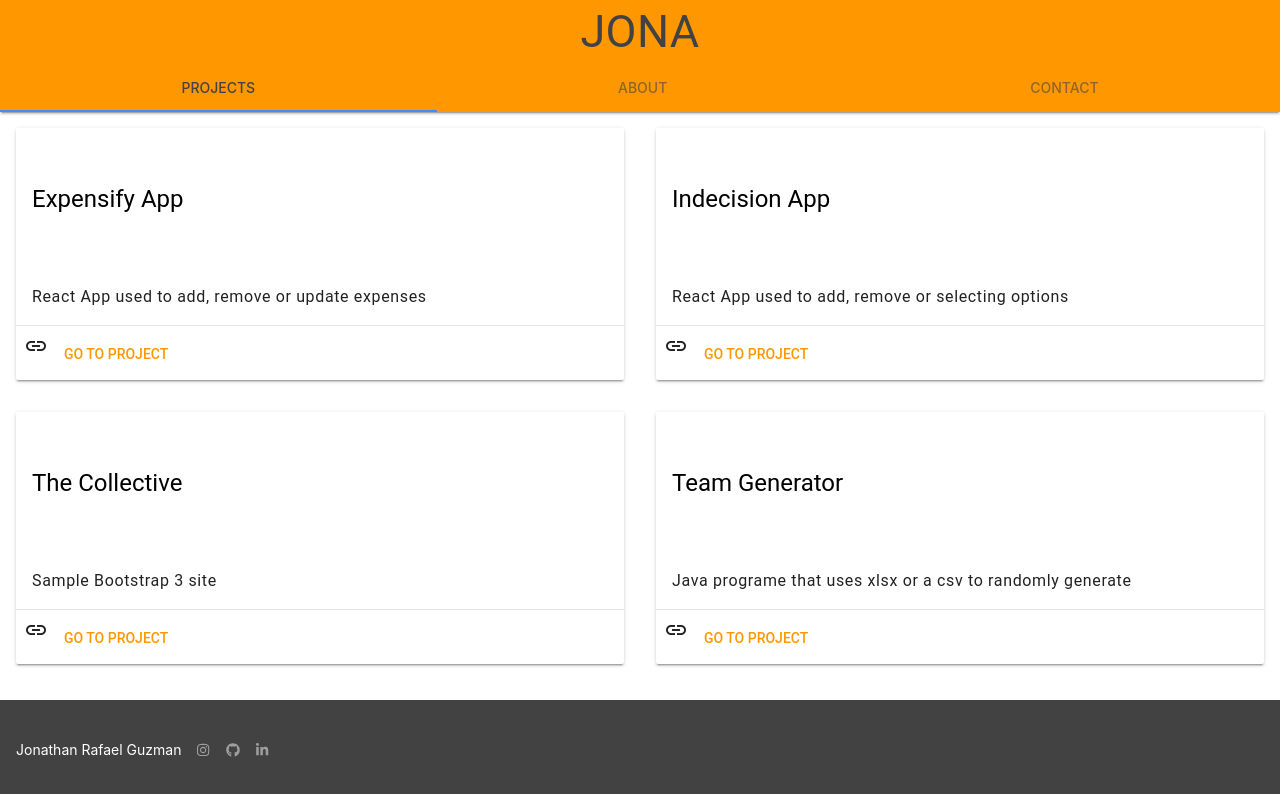
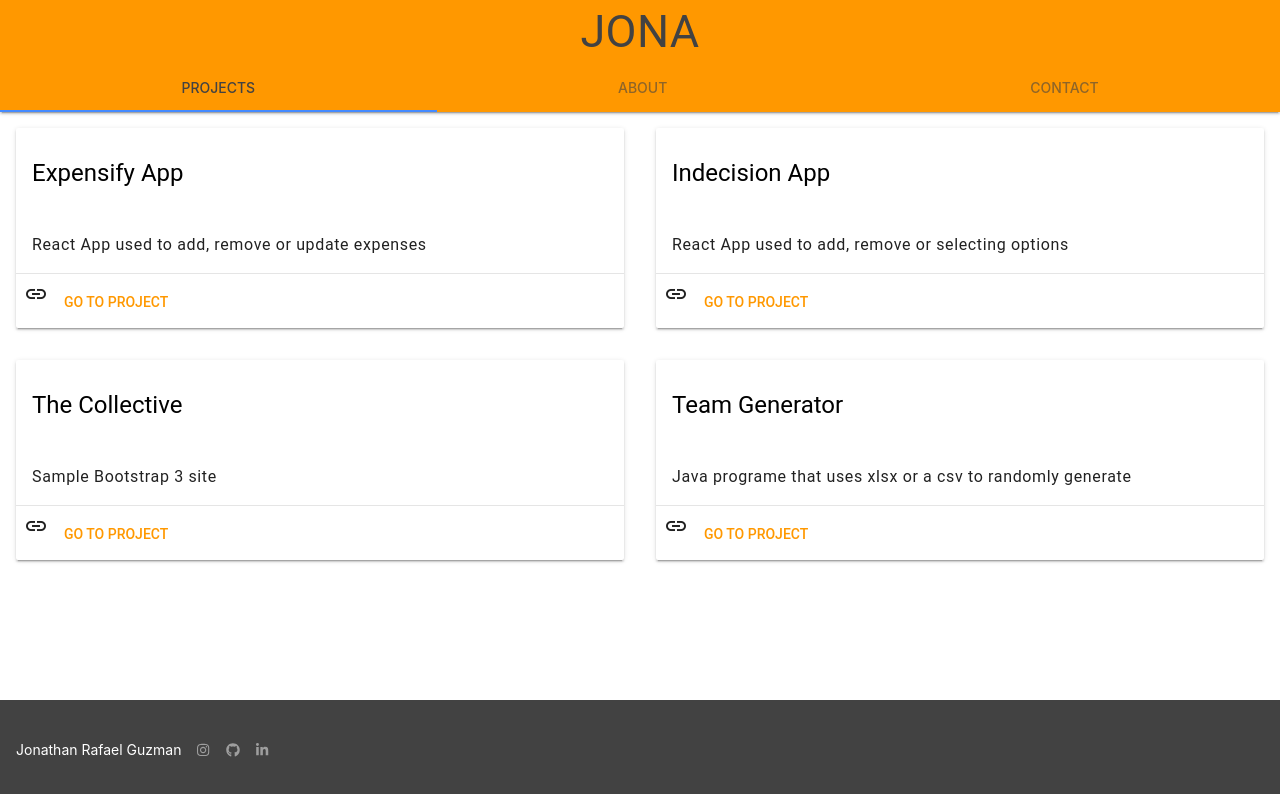
Before and after one commit to jonaSnow/my-portfolio, a React (Create React App) app: page / in a window 1280 px wide. Shown: the top 794 px of the page. Built offline with nearby package versions, Linux system fonts and the light colour scheme.

Commit message:
more refactoring

```diff
--- a/src/styles/components/_card.scss
+++ b/src/styles/components/_card.scss
@@ -5,7 +5,6 @@
 .mdl-card {
   margin: 16px;
   flex: 1 0 33%;
-  height: 18rem;
 }
 
 .mdl-card_title,
@@ -26,3 +25,9 @@
     flex: 1 0 50%;
   }
 }
+
+@media (max-width: 329px) {
+  .mdl-card {
+    width: 100%;
+  }
+}
--- a/src/styles/components/_pagecontent.scss
+++ b/src/styles/components/_pagecontent.scss
@@ -3,3 +3,7 @@
   flex-wrap: wrap;
   justify-content: space-evenly;
 }
+
+.mdl-layout__content {
+  display: flex;
+}
```
